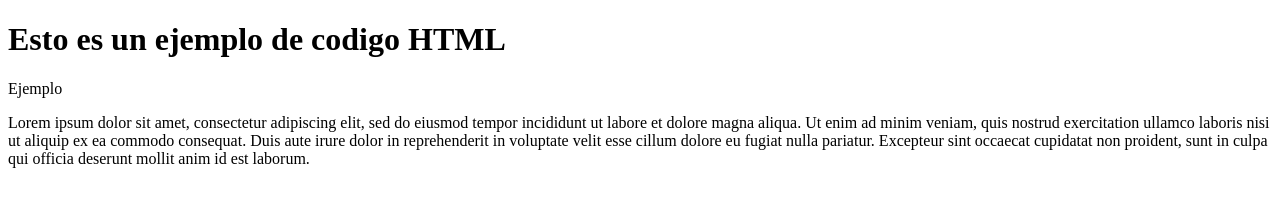
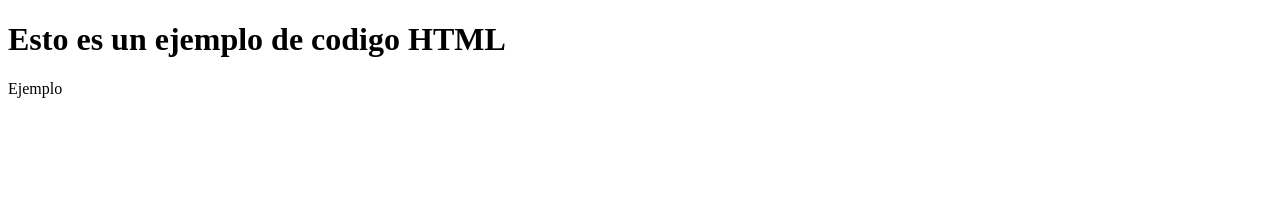
Before and after one commit to bunburyed/test1234, a plain HTML site: page index.html in a window 1280 px wide. Drawn offline with Linux system fonts and the light colour scheme.

Commit message:
error con texto

```diff
--- a/index.html
+++ b/index.html
@@ -8,12 +8,12 @@
 <body>
     <H1>Esto es un ejemplo de codigo HTML</H1>
     <p>Ejemplo</p>
-    <p>Lorem ipsum dolor sit amet, consectetur adipiscing elit,
+    <pLorem ipsum dolor sit amet, consectetur adipiscing elit,
     sed do eiusmod tempor incididunt ut labore et dolore magna aliqua.
     Ut enim ad minim veniam, quis nostrud exercitation ullamco laboris
     nisi ut aliquip ex ea commodo consequat. Duis aute irure dolor in
     reprehenderit in voluptate velit esse cillum dolore eu fugiat nulla pariatur.
     Excepteur sint occaecat cupidatat non proident, sunt in culpa qui
-    officia deserunt mollit anim id est laborum.</p>
+    officia deserunt mollit anim id est laborum.</p
 </body>
 </html>
```
